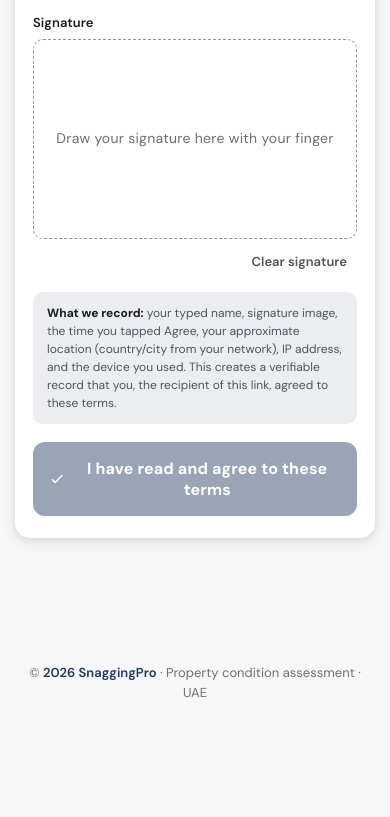
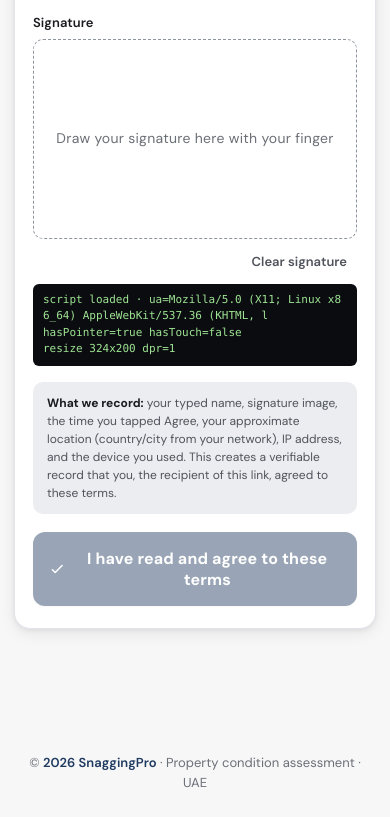
Before and after one commit to orlostore/Snaggingpro, a website: page public/terms/index.html in a window 390 px wide. Shown: the part 3381-4198 px from the top of the page. Before the commit the page ends 4108 px from the top, so only its background shows below. Drawn offline with Linux system fonts and the light colour scheme.

Commit message:
Add on-page debug strip under the signature pad (#55)
Vanilla Chrome on Android should accept touch events without
question. To diagnose without needing DevTools on a phone, the
signature pad now writes every event it receives to a small dark
strip below the pad. After tapping the page reports:

- whether the script loaded (and the UA string)
- whether PointerEvent / ontouchstart are supported
- which events the canvas receives (touchstart, mousedown, etc.)
- coordinates of every drawn point

Strip auto-rolls the last 8 lines. After signing, take a screenshot
and we'll know exactly which layer is failing.

Co-authored-by: Claude <noreply@anthropic.com>

```diff
--- a/public/terms/index.html
+++ b/public/terms/index.html
@@ -537,6 +537,7 @@
         <div class="sig-controls">
           <button type="button" class="sig-clear" id="sig-clear">Clear signature</button>
         </div>
+        <div id="sig-debug" style="margin-top:8px;font-family:ui-monospace,Menlo,monospace;font-size:11px;background:#0b0c10;color:#9ee493;padding:8px 10px;border-radius:6px;min-height:40px;line-height:1.5;white-space:pre-wrap;word-break:break-all">debug log will appear here</div>
       </div>
 
       <div class="disclosure">
@@ -613,13 +614,20 @@
       var drawing = false;
       var hasInk = false;
 
+      var debugEl = document.getElementById('sig-debug');
+      var debugLines = [];
       function logDebug(msg) {
         try {
           window._sigDebugLog = window._sigDebugLog || [];
           window._sigDebugLog.push(Date.now() + ': ' + msg);
           if (window._sigDebugLog.length > 200) window._sigDebugLog.shift();
+          debugLines.push(msg);
+          if (debugLines.length > 8) debugLines.shift();
+          if (debugEl) debugEl.textContent = debugLines.join('\n');
         } catch (_) { /* ignore */ }
       }
+      logDebug('script loaded · ua=' + (navigator.userAgent || '').slice(0, 60));
+      logDebug('hasPointer=' + !!window.PointerEvent + ' hasTouch=' + ('ontouchstart' in window));
 
       function configureContext() {
         // No setTransform — draw in canvas-internal pixels so getPos's
@@ -700,6 +708,14 @@
         ctx.closePath();
         logDebug('end');
       }
+
+      // Diagnostic: log every event the canvas receives, even if other
+      // handlers do their thing. If you tap the canvas and these don't fire,
+      // touches aren't reaching the canvas at all.
+      ['touchstart', 'touchmove', 'touchend', 'pointerdown', 'pointermove', 'pointerup', 'mousedown', 'mouseup', 'click']
+        .forEach(function (type) {
+          canvas.addEventListener(type, function () { logDebug('evt: ' + type); }, { capture: true, passive: true });
+        });
 
       // Touch (mobile) — passive:false so preventDefault actually stops scroll.
       canvas.addEventListener('touchstart', start, { passive: false });
```
